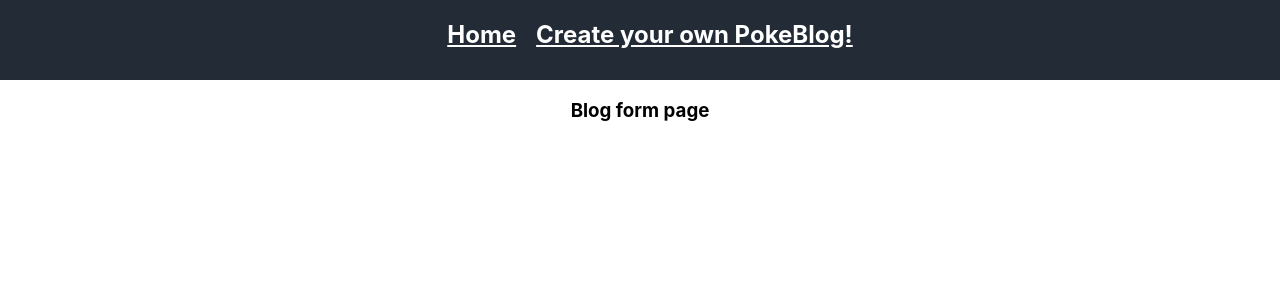
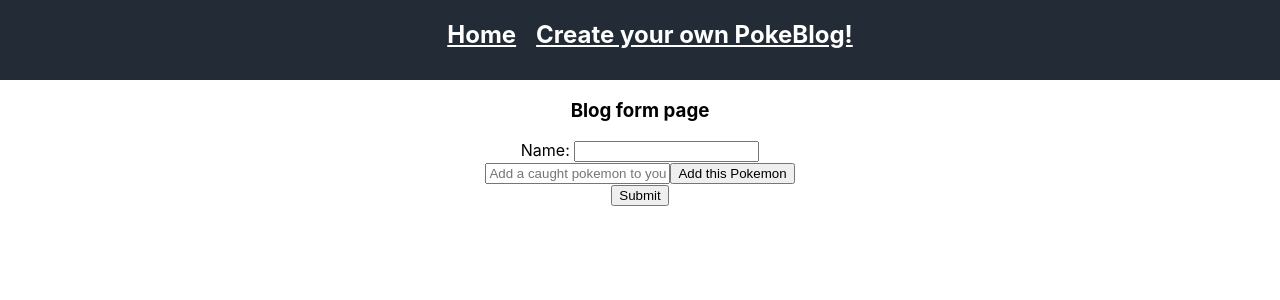
Before and after one commit to nicholascrandall/pokeblog_front, a React (Create React App) app: page /form in a window 1280 px wide. Shown: the top 300 px of the page. Built offline with nearby package versions, Linux system fonts and the light colour scheme; no server answers.

Commit message:
adding inputs to the blog form

```diff
--- a/src/App.js
+++ b/src/App.js
@@ -42,7 +42,7 @@
             {/* Blog Form Page */}
             <Route path="/form">
               <NavBar />
-              <BlogForm />
+              <BlogForm baseURL={baseURL} />
             </Route>
 
             {/* Home Page - KEEP AT BOTTOM */}
--- a/src/components/BlogForm.js
+++ b/src/components/BlogForm.js
@@ -5,7 +5,7 @@
     constructor(props) {
         super(props);
         this.state = {
-
+            about: "About Me"
         }
     }
 
@@ -14,6 +14,18 @@
             [event.target.id]: event.target.value
         })
     }
+
+    handleCaughtChange = (event) => {
+        this.setState({
+            currentPokemon: event.target.value
+        })
+    }
+
+    handleAddition = (event, { value }) => {
+        this.setState((prevState) => ({
+            caughtPokemon: [{ text: value, value }, ...prevState.caughtPokemon],
+        }))
+      }
 
     handleSubmit (event) {
         event.preventDefault()
@@ -28,7 +40,7 @@
 
         fetch(url, {
             method: 'POST',
-            body: JSON.stringify({FormData: this.state.FormData}),
+            body: JSON.stringify(blog),
             headers: {'Content-Type': 'application/json'},
             mode: 'cors',
             credentials: "include"
@@ -37,7 +49,7 @@
             this.setState({
                 created: true
             })
-        })
+        }).catch (error => console.error({'Error': error}))
     }
 
     render() {
@@ -45,9 +57,23 @@
         if (this.state.created) {
             return <Redirect to='/' />
         }
+
         return (
             <div className="blogForm">
                 <h3>Blog form page</h3>
+                <form onSubmit={this.handleSubmit}>
+                    <label htmlFor="name">Name: </label>
+                    <input type="text" id="name" name="name" onChange={(event)=>this.handleChange(event)} />
+                    <br />
+
+                    <input type="text" id="caughtPokemon" name="caughtPokemon" onChange={(event)=>this.handleCaughtChange(event)} placeholder="Add a caught pokemon to your list" />
+                    <button>Add this Pokemon</button>
+                    <br />
+
+                    <input type="submit" value="Submit" />
+
+
+                </form>
             </div>
         )
     }
```
